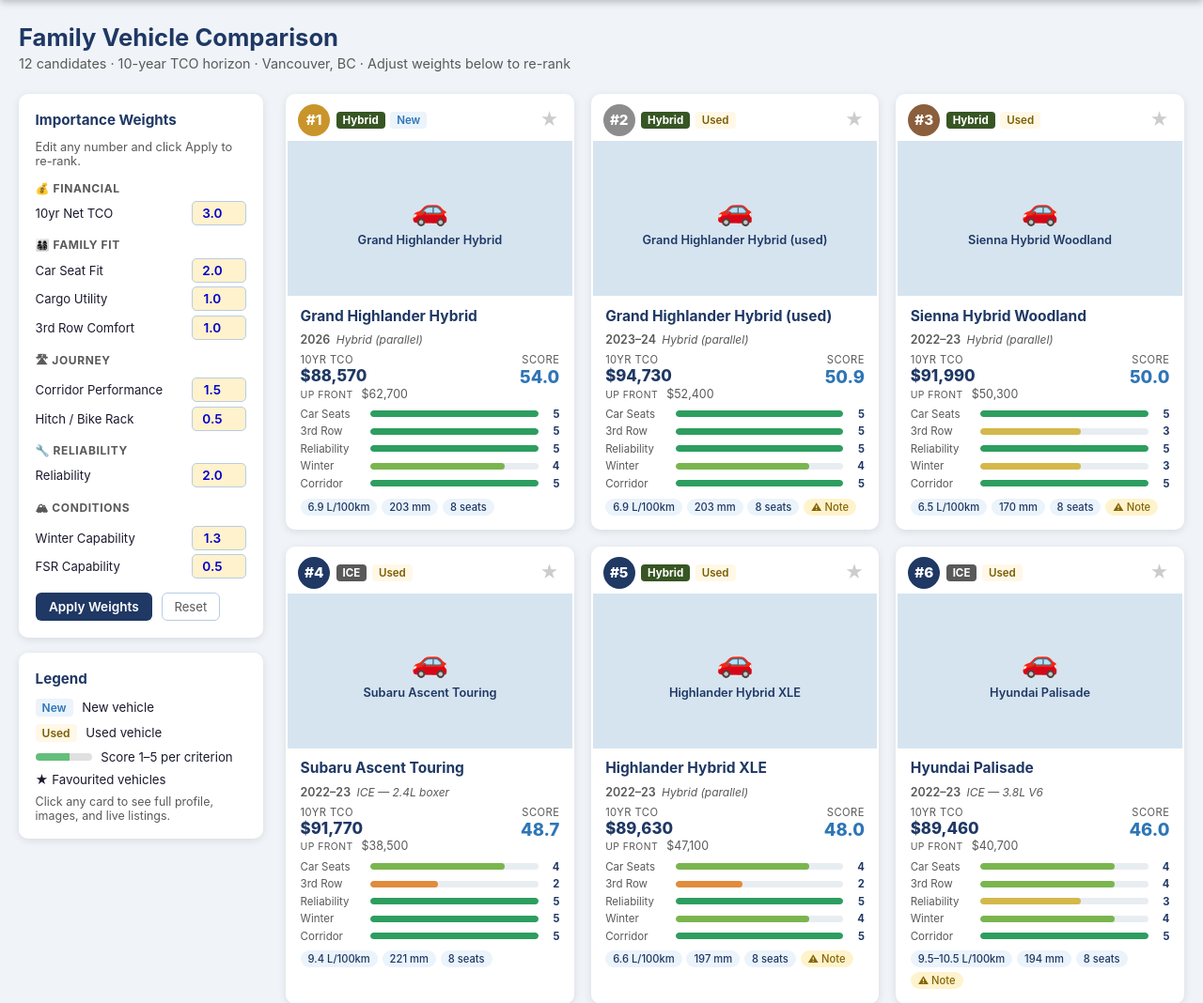
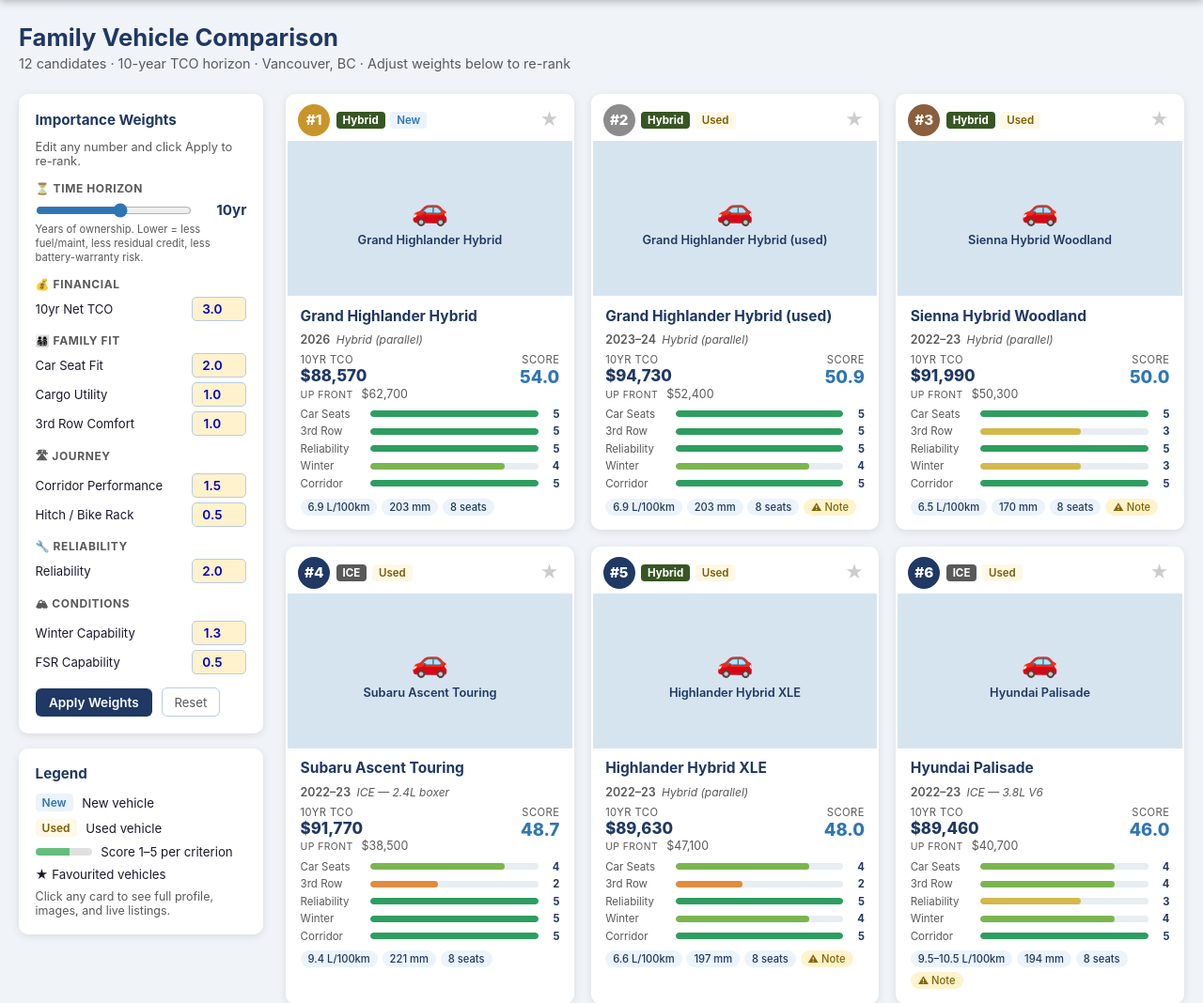
Before and after one commit to kaanow/dasAuto, a Flask app: page / in a window 1280 px wide. Shown: the part 52-1120 px from the top of the page at 94% size. Run offline with Flask 3, Linux system fonts and the light colour scheme; data that the repository does not hold is empty; some libraries are stand-ins or nearby versions.

Commit message:
Variable TCO horizon (4–15yr) with live re-ranking
The 10-year ownership assumption was baked into the data and the UI,
hiding two real signals: powertrain-warranty cliffs (Toyota hybrid
battery exits warranty at year 10; PHEV/BEV batteries at year 8) and
residual front-loading. A 2023 Toyota hybrid bought today looks
materially different at an 8-year horizon (still in warranty at
exit) vs 10 years (3 years out).

Spec (user-kaan-and-tess/situation.md, CLAUDE.md): horizon is now
user-adjustable 4–15 with sensible defaults; situation.md explains
the warranty/residual rationale for kaan-and-tess.

Engine (vehicle-app/tco.py): adds powertrain-aware NPV scaling
(_powertrain_npv_scale, residual_at, recompute_tco) that re-derives
fuel/maint/ins/residual from the stored 10yr totals at any N.
Fuel uses the ratio of NPV factors at N vs 10 (captures the
time-value tilt, not just N/10). Residual is exponential between
pretax (t=0) and resid_10yr (t=10). Maint/ins scale linearly.
Family-specific rate constants in tco.py mirror tco_research.md.

Scoring (vehicle-app/scoring.py): reframe_for_horizon walks the
cohort, recomputes each vehicle's TCO components, and renormalizes
scores.tco across the new TCO range so 1..5 stays meaningful.

App (vehicle-app/app.py): parse_horizon (clamped 4–15, garbage →
default), threaded through every route alongside weights. New
url_state_qs replaces weights_query_string and encodes both
weights and horizon — empty when both are at defaults so links
stay clean. /api/vehicles?horizon=N returns the rebalanced ranking.

UI: horizon range slider in the sidebar (HTMX-triggered on change,
not just on submit). Card label, detail-page spec bar, TCO
breakdown rows, and compare-page section titles all read from
horizon — "8yr TCO" / "Net 8-year TCO" etc. JS goVehicle now
appends ?horizon=N to card links alongside any custom weights.

Tests: 3 new cases — TCO drops with shorter horizon and grows with
longer, garbage/out-of-range horizons clamp to [4,15], cohort
re-normalization actually shifts some scores between horizons.
14/14 unittest cases pass.

Verified live: Sienna TCO across 6/8/10/12/14yr = 61.2k / 76.1k /
92.0k / 102.1k / 113.8k (increments decreasing as NPV bites);
card labels update to match the active horizon; top-5 ranking
stable but tco_score values shift across cohort as expected.

Co-Authored-By: Claude Opus 4.7 (1M context) <noreply@anthropic.com>

```diff
--- a/vehicle-app/app.py
+++ b/vehicle-app/app.py
@@ -23,7 +23,12 @@ from flask import Flask, render_template, jsonify, request, send_from_directory
 
 sys.path.insert(0, str(Path(__file__).parent))
 from scrapers.listings import fetch_listings, autotrader_url, deep_links, SCOPES
-from scoring import CRITERIA_LABELS, compute_score, rank_vehicles
+from scoring import CRITERIA_LABELS, compute_score, rank_vehicles, reframe_for_horizon
+
+# Allowed horizon range for the user-facing slider.
+HORIZON_MIN = 4
+HORIZON_MAX = 15
+HORIZON_DEFAULT = 10
 
 # ── Paths ─────────────────────────────────────────────────────────────────────
 BASE = Path(__file__).parent
@@ -144,8 +149,14 @@ def load_vehicles():
 def vehicle_by_id(vid):
     return next((v for v in load_vehicles() if v["id"] == vid), None)
 
-def ranked_vehicles(weights):
-    return rank_vehicles(load_vehicles(), weights)
+def ranked_vehicles(weights, horizon=HORIZON_DEFAULT):
+    """Vehicles re-derived at the given horizon (TCO components + tco_score
+    refreshed across the cohort), then weighted-sum ranked."""
+    cohort = reframe_for_horizon(load_vehicles(), horizon) if horizon != HORIZON_DEFAULT \
+             else [dict(v) for v in load_vehicles()]
+    # Even at the default horizon, the stored tco_score already reflects
+    # the cohort normalisation, so we can skip the reframe round-trip.
+    return rank_vehicles(cohort, weights)
 
 def get_vehicle_images(vehicle_id):
     vdir = IMAGES_DIR / vehicle_id
@@ -163,7 +174,7 @@ def powertrain_badge(pt_type):
     }.get(pt_type, ("?", "#333"))
 
 
-# ── Weight URL helpers ───────────────────────────────────────────────────────
+# ── Weight + horizon URL helpers ─────────────────────────────────────────────
 def parse_weights(source):
     """Parse w_<key> values from a MultiDict; missing/garbage → user defaults."""
     weights = {}
@@ -175,20 +186,34 @@ def parse_weights(source):
             weights[key] = default
     return weights
 
-def weights_query_string(weights):
-    """Empty when weights match the user's defaults — keeps links clean."""
+def parse_horizon(source):
+    """Parse horizon param from MultiDict, clamped to [HORIZON_MIN, HORIZON_MAX].
+    Garbage / missing → HORIZON_DEFAULT."""
+    try:
+        h = int(float(source.get("horizon", HORIZON_DEFAULT)))
+    except (TypeError, ValueError):
+        return HORIZON_DEFAULT
+    return max(HORIZON_MIN, min(HORIZON_MAX, h))
+
+def url_state_qs(weights, horizon):
+    """Encode customised state as a query-string fragment (no leading ?/&).
+    Empty when both weights and horizon are at user defaults."""
+    parts = []
     defaults = default_weights()
-    if all(weights[k] == defaults[k] for k in defaults):
-        return ""
-    return "&".join(f"w_{k}={weights[k]}" for k in defaults)
+    if any(weights[k] != defaults[k] for k in defaults):
+        parts.extend(f"w_{k}={weights[k]}" for k in defaults)
+    if horizon != HORIZON_DEFAULT:
+        parts.append(f"horizon={horizon}")
+    return "&".join(parts)
 
 
 # ── Routes ───────────────────────────────────────────────────────────────────
 @app.route("/")
 def index():
     weights = parse_weights(request.args)
+    horizon = parse_horizon(request.args)
     favs = get_favourites()
-    vehicles = ranked_vehicles(weights)
+    vehicles = ranked_vehicles(weights, horizon)
     for v in vehicles:
         v["is_favourite"] = v["id"] in favs
         v["images"] = get_vehicle_images(v["id"])
@@ -196,7 +221,9 @@ def index():
     return render_template("index.html",
         vehicles=vehicles,
         weights=weights,
-        weights_qs=weights_query_string(weights),
+        horizon=horizon,
+        horizon_min=HORIZON_MIN, horizon_max=HORIZON_MAX,
+        state_qs=url_state_qs(weights, horizon),
         criteria_labels=CRITERIA_LABELS,
         scopes=SCOPES,
     )
@@ -205,8 +232,9 @@ def index():
 @app.route("/rerank", methods=["POST"])
 def rerank():
     weights = parse_weights(request.form)
+    horizon = parse_horizon(request.form)
     favs = get_favourites()
-    vehicles = ranked_vehicles(weights)
+    vehicles = ranked_vehicles(weights, horizon)
     for v in vehicles:
         v["is_favourite"] = v["id"] in favs
         v["images"] = get_vehicle_images(v["id"])
@@ -215,7 +243,8 @@ def rerank():
     return render_template("partials/vehicle_cards.html",
         vehicles=vehicles,
         weights=weights,
-        weights_qs=weights_query_string(weights),
+        horizon=horizon,
+        state_qs=url_state_qs(weights, horizon),
     )
 
 
@@ -227,11 +256,15 @@ def vehicle_detail(vehicle_id):
 
     scope = request.args.get("scope", "bc")
     weights = parse_weights(request.args)
+    horizon = parse_horizon(request.args)
 
-    all_ranked = ranked_vehicles(weights)
+    all_ranked = ranked_vehicles(weights, horizon)
     v_ranked = next(x for x in all_ranked if x["id"] == vehicle_id)
     score = v_ranked["computed_score"]
     rank = v_ranked["computed_rank"]
+    # Use the horizon-adjusted copy of v so detail-page tables/specs reflect
+    # the current horizon (TCO breakdown, fuel/maint/ins/resid, on-road).
+    v = v_ranked
 
     cached = get_cached_listings(vehicle_id, scope)
     listings_data = cached
@@ -251,7 +284,8 @@ def vehicle_detail(vehicle_id):
         score=score,
         rank=rank,
         weights=weights,
-        weights_qs=weights_query_string(weights),
+        horizon=horizon,
+        state_qs=url_state_qs(weights, horizon),
         criteria_labels=CRITERIA_LABELS,
         images=images,
         listings_data=listings_data,
@@ -302,7 +336,8 @@ def compare():
         ids = [v["id"] for v in load_vehicles()[:3]]
 
     weights = parse_weights(request.args)
-    ranked = ranked_vehicles(weights)
+    horizon = parse_horizon(request.args)
+    ranked = ranked_vehicles(weights, horizon)
     by_id = {v["id"]: v for v in ranked}
 
     selected = []
@@ -319,7 +354,8 @@ def compare():
         all_vehicles=ranked,
         criteria_labels=CRITERIA_LABELS,
         weights=weights,
-        weights_qs=weights_query_string(weights),
+        horizon=horizon,
+        state_qs=url_state_qs(weights, horizon),
     )
 
 
@@ -342,10 +378,12 @@ def serve_image(vehicle_id, filename):
 @app.route("/api/vehicles")
 def api_vehicles():
     weights = parse_weights(request.args)
-    vehicles = ranked_vehicles(weights)
+    horizon = parse_horizon(request.args)
+    vehicles = ranked_vehicles(weights, horizon)
     return jsonify([{
         "id": v["id"], "name": v["name"], "rank": v["computed_rank"],
         "score": v["computed_score"], "tco": v["tco_value"],
+        "horizon": horizon,
     } for v in vehicles])
 
 
--- a/vehicle-app/scoring.py
+++ b/vehicle-app/scoring.py
@@ -56,3 +56,31 @@ def rank_vehicles(vehicles, weights):
     for i, v in enumerate(scored, 1):
         v["computed_rank"] = i
     return scored
+
+
+def reframe_for_horizon(vehicles, horizon):
+    """Return shallow-copied vehicles with TCO fields re-derived at the
+    given horizon. The `scores.tco` value for each vehicle is renormalized
+    across the cohort's NEW TCO range so it remains 1..5.
+
+    Requires `recompute_tco` from the tco module to do the per-vehicle
+    re-derivation. Importing lazily here keeps the scoring module free of
+    rate-specific knowledge."""
+    from tco import recompute_tco
+    refreshed = []
+    for v in vehicles:
+        new = dict(v)
+        new["scores"] = dict(v["scores"])
+        comp = recompute_tco(v, horizon)
+        new["tco_value"]  = comp["tco_value"]
+        new["fuel_10yr"]  = comp["fuel"]    # display field; named for legacy
+        new["maint_10yr"] = comp["maint"]
+        new["ins_10yr"]   = comp["ins"]
+        new["resid_10yr"] = comp["resid"]
+        refreshed.append(new)
+    tcos = [v["tco_value"] for v in refreshed]
+    lo, hi = min(tcos), max(tcos)
+    for v in refreshed:
+        v["tco_score"] = normalize_tco_score(v["tco_value"], lo, hi)
+        v["scores"]["tco"] = v["tco_score"]
+    return refreshed
--- a/vehicle-app/static/css/style.css
+++ b/vehicle-app/static/css/style.css
@@ -174,6 +174,13 @@ input, select, textarea { font-family: inherit; }
 .upfront-label { font-size: .65rem; text-transform: uppercase; letter-spacing: .04em;
   margin-right: .35rem; }
 .card-score-wrap { display: flex; flex-direction: column; align-items: flex-end; }
+
+/* Horizon slider (sidebar) */
+.horizon-row { display: flex; align-items: center; gap: .6rem; margin: .3rem 0 .2rem; }
+.horizon-row input[type=range] { flex: 1; accent-color: var(--blue); }
+.horizon-val { font-size: .95rem; font-weight: 700; color: var(--navy);
+  min-width: 3.2em; text-align: right; }
+.horizon-hint { font-size: .7rem; color: var(--muted); margin: 0 0 .2rem; line-height: 1.35; }
 .score-value { font-size: 1.15rem; font-weight: 800; color: var(--blue); }
 
 /* Score bars */
--- a/vehicle-app/templates/index.html
+++ b/vehicle-app/templates/index.html
@@ -19,12 +19,25 @@
             hx-post="/rerank"
             hx-target="#vehicle-grid"
             hx-swap="innerHTML"
-            hx-indicator="#spinner">
+            hx-indicator="#spinner"
+            hx-trigger="submit, change from:#horizon-input">
+
+        <div class="weight-group">
+          <div class="weight-group-label">⏳ Time horizon</div>
+          <div class="horizon-row">
+            <input id="horizon-input" type="range" name="horizon"
+                   min="{{ horizon_min }}" max="{{ horizon_max }}" step="1"
+                   value="{{ horizon }}"
+                   oninput="document.getElementById('horizon-val').textContent = this.value + 'yr'">
+            <span id="horizon-val" class="horizon-val">{{ horizon }}yr</span>
+          </div>
+          <p class="horizon-hint">Years of ownership. Lower = less fuel/maint, less residual credit, less battery-warranty risk.</p>
+        </div>
 
         <div class="weight-group">
           <div class="weight-group-label">💰 Financial</div>
           <div class="weight-row">
-            <label>10yr Net TCO</label>
+            <label>{{ horizon }}yr Net TCO</label>
             <input type="number" name="w_tco" value="{{ weights.tco }}"
                    min="0" max="5" step="0.5" class="weight-input">
           </div>
@@ -111,23 +124,29 @@
 </div>
 
 <script>
-// True defaults — never change even if user has edited weights
+// True defaults — never change even if user has edited weights/horizon
 const TRUE_DEFAULTS = {
   tco: 3.0, car_seat_fit: 2.0, cargo: 1.0, third_row: 1.0,
   corridor: 1.5, hitch: 0.5, reliability: 2.0, winter: 1.3, fsr: 0.5
 };
+const HORIZON_DEFAULT = 10;
 
 function resetWeights() {
   for (const [key, val] of Object.entries(TRUE_DEFAULTS)) {
     const input = document.querySelector(`[name="w_${key}"]`);
     if (input) input.value = val;
   }
+  const h = document.getElementById('horizon-input');
+  if (h) {
+    h.value = HORIZON_DEFAULT;
+    document.getElementById('horizon-val').textContent = HORIZON_DEFAULT + 'yr';
+  }
   htmx.trigger('#weight-form', 'submit');
 }
 
-// Read current weight inputs; build a query string only when they differ
-// from defaults so links stay clean for the common case.
-function currentWeightsQS() {
+// Build a clean query string from current sidebar state. Omit any key
+// that's at its default so unshared URLs stay short.
+function currentStateQS() {
   const params = [];
   let differs = false;
   for (const [key, def] of Object.entries(TRUE_DEFAULTS)) {
@@ -136,11 +155,17 @@ function currentWeightsQS() {
     if (val !== def) differs = true;
     params.push(`w_${key}=${val}`);
   }
+  const h = document.getElementById('horizon-input');
+  const hv = h ? parseInt(h.value, 10) : HORIZON_DEFAULT;
+  if (hv !== HORIZON_DEFAULT) {
+    differs = true;
+    params.push(`horizon=${hv}`);
+  }
   return differs ? '?' + params.join('&') : '';
 }
 
 function goVehicle(id) {
-  window.location = `/vehicle/${id}${currentWeightsQS()}`;
+  window.location = `/vehicle/${id}${currentStateQS()}`;
 }
 </script>
 {% endblock %}
--- a/vehicle-app/templates/partials/vehicle_cards.html
+++ b/vehicle-app/templates/partials/vehicle_cards.html
@@ -48,7 +48,7 @@
     <!-- TCO + Score -->
     <div class="card-tco-row">
       <div class="card-tco">
-        <span class="tco-label">10yr TCO</span>
+        <span class="tco-label">{{ horizon }}yr TCO</span>
         <span class="tco-value">${{ "{:,}".format(v.tco_value) }}</span>
         <span class="upfront-line"><span class="upfront-label">Up front</span> ${{ "{:,}".format(v.on_road) }}</span>
       </div>
```
Also changed, not shown: CLAUDE.md (+17 -0 lines), user-kaan-and-tess/situation.md (+26 -1 lines), vehicle-app/tco.py (+74 -0 lines), vehicle-app/templates/compare.html (+7 -7 lines), vehicle-app/templates/vehicle.html (+12 -12 lines), vehicle-app/tests/test_smoke.py (+48 -0 lines).
